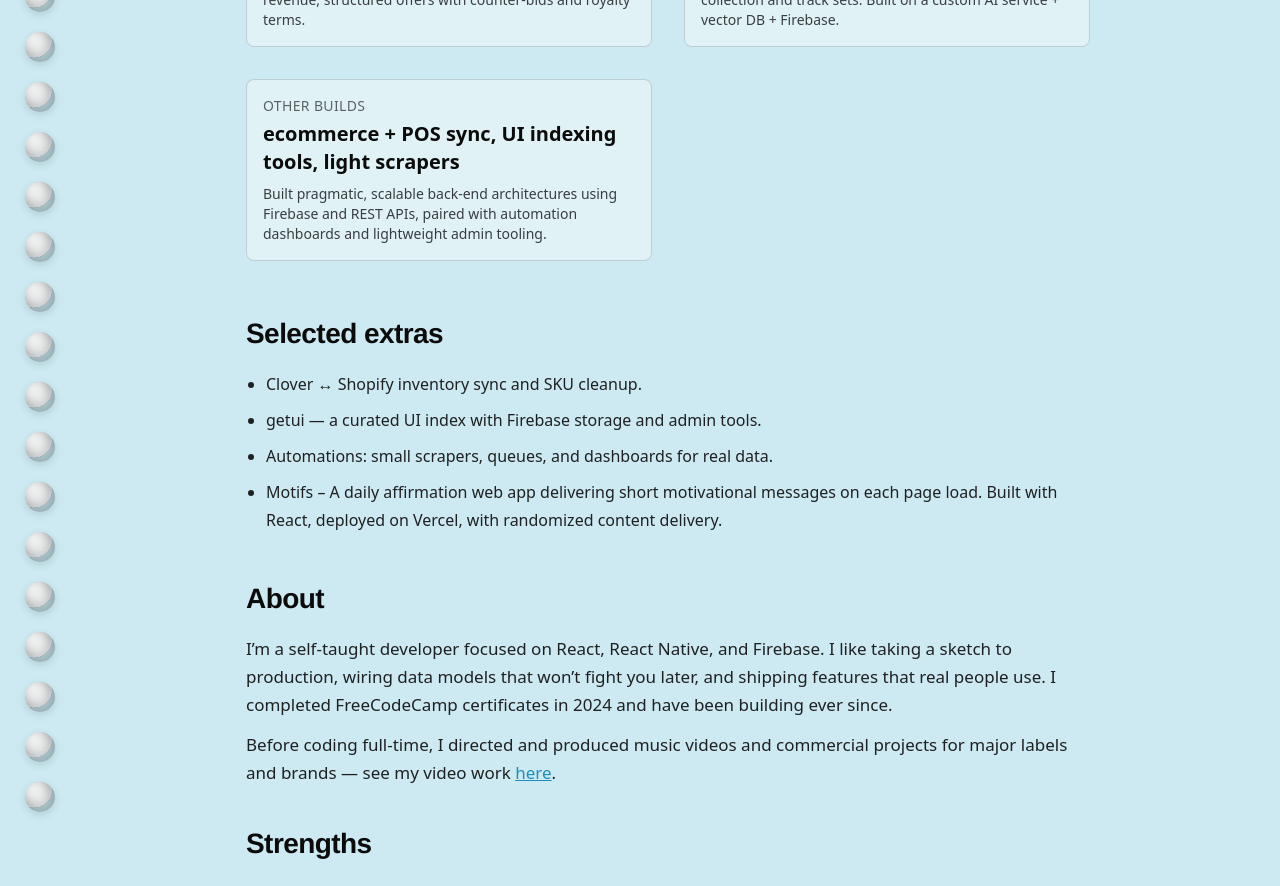
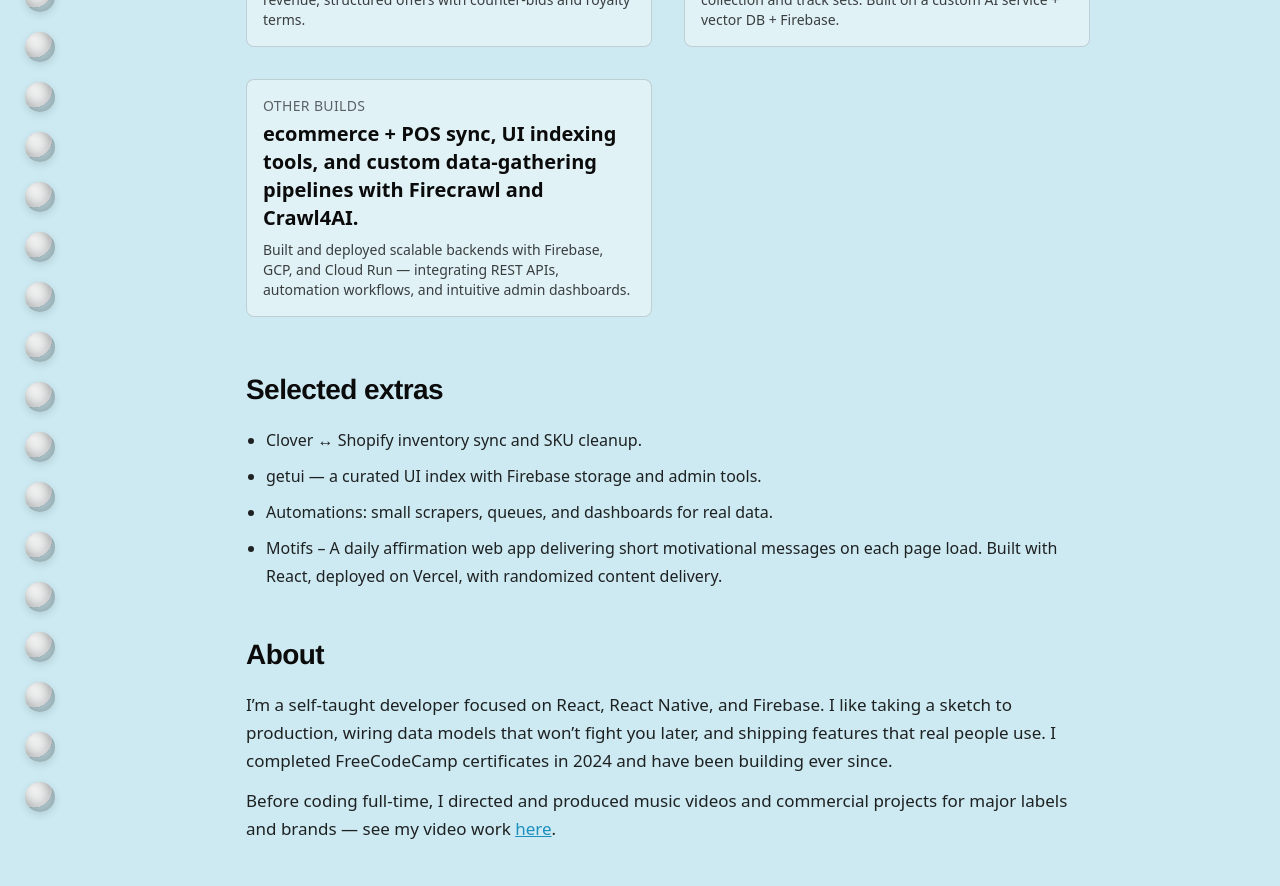
Before and after one commit to jochisaca/jochi.dev, a Next.js app: page / in a window 1280 px wide. Shown: the part 880-1766 px from the top of the page. Built offline with nearby package versions, Linux system fonts and the light colour scheme.

Commit message:
Update work-grid.tsx

```diff
--- a/components/work-grid.tsx
+++ b/components/work-grid.tsx
@@ -25,9 +25,9 @@
 
       <div className="block rounded-md border border-black/15 bg-white/40 p-4">
         <div className="text-sm uppercase tracking-wide text-black/60">Other builds</div>
-        <h3 className="mt-1 text-xl font-bold">ecommerce + POS sync, UI indexing tools, light scrapers</h3>
+        <h3 className="mt-1 text-xl font-bold">ecommerce + POS sync, UI indexing tools, and custom data-gathering pipelines with Firecrawl and Crawl4AI.</h3>
         <p className="mt-2 text-sm text-black/75">
-          Built pragmatic, scalable back-end architectures using Firebase and REST APIs, paired with automation dashboards and lightweight admin tooling.
+          Built and deployed scalable backends with Firebase, GCP, and Cloud Run — integrating REST APIs, automation workflows, and intuitive admin dashboards.
         </p>
       </div>
     </div>
```
